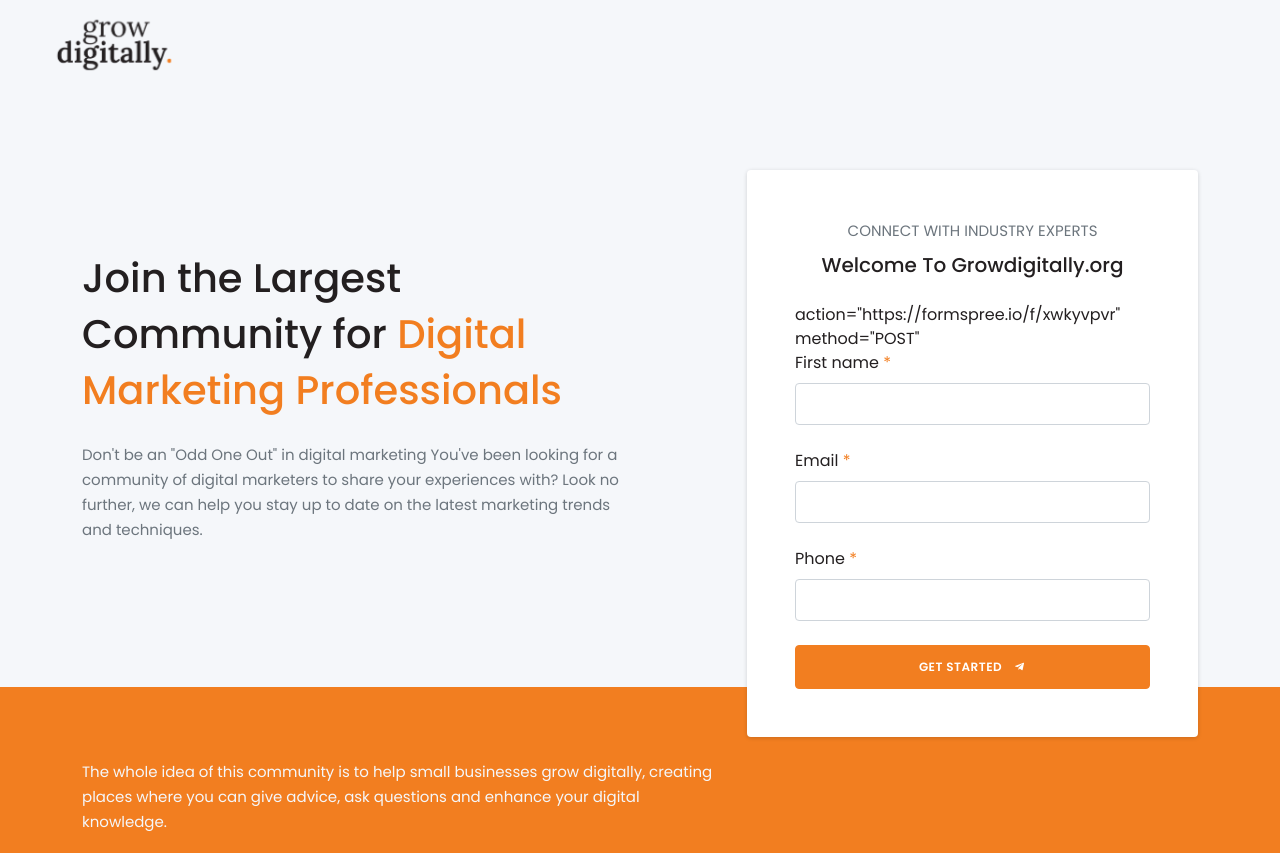
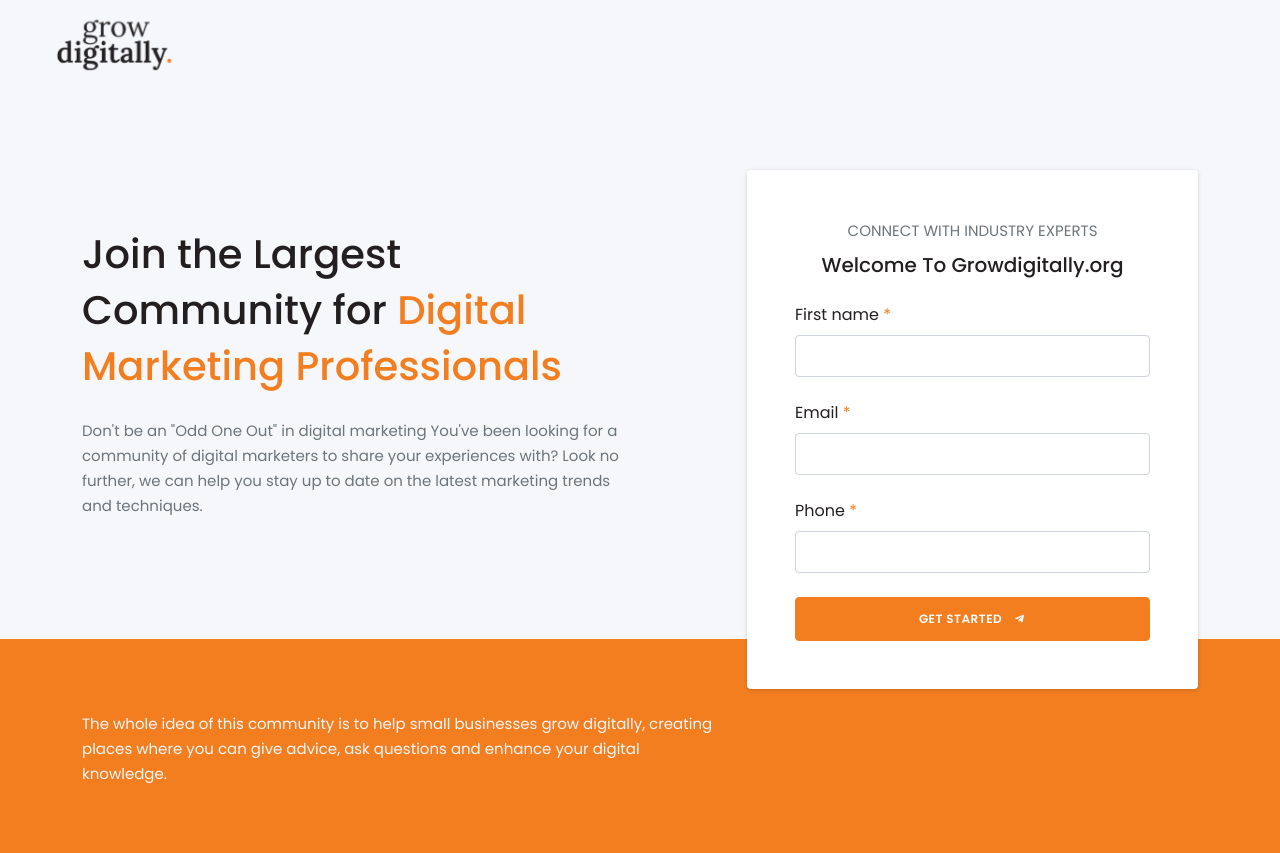
Before and after one commit to growdigitally/join, a plain HTML site: page index.html in a window 1280 px wide. Shown: the top 853 px of the page. Drawn offline with Linux system fonts and the light colour scheme.

Commit message:
Update index.html

```diff
--- a/index.html
+++ b/index.html
@@ -60,9 +60,6 @@
                             <h5 class="form-dark mb-4">Welcome To Growdigitally.org</h5>
                         </div>
                         <form class="registration-form">
-                            action="https://formspree.io/f/xwkyvpvr"
-method="POST"
-
                             <div class="col-md-12">
                                 <label for="validationCustom001" class="form-label">First name <span
                                         class="text-primary">*</span></label>
```
